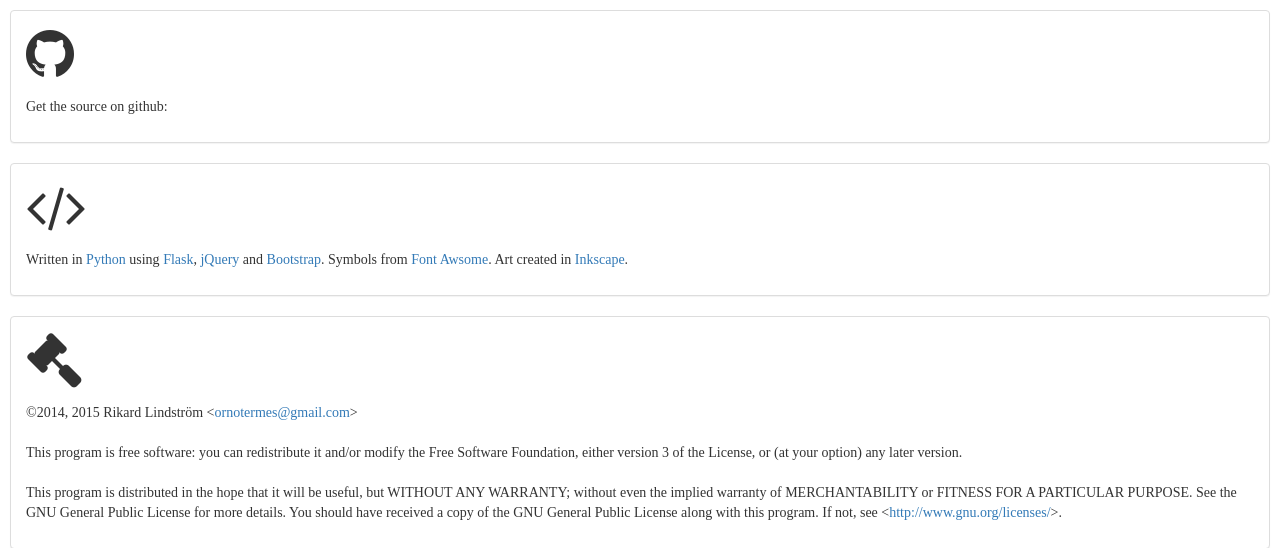
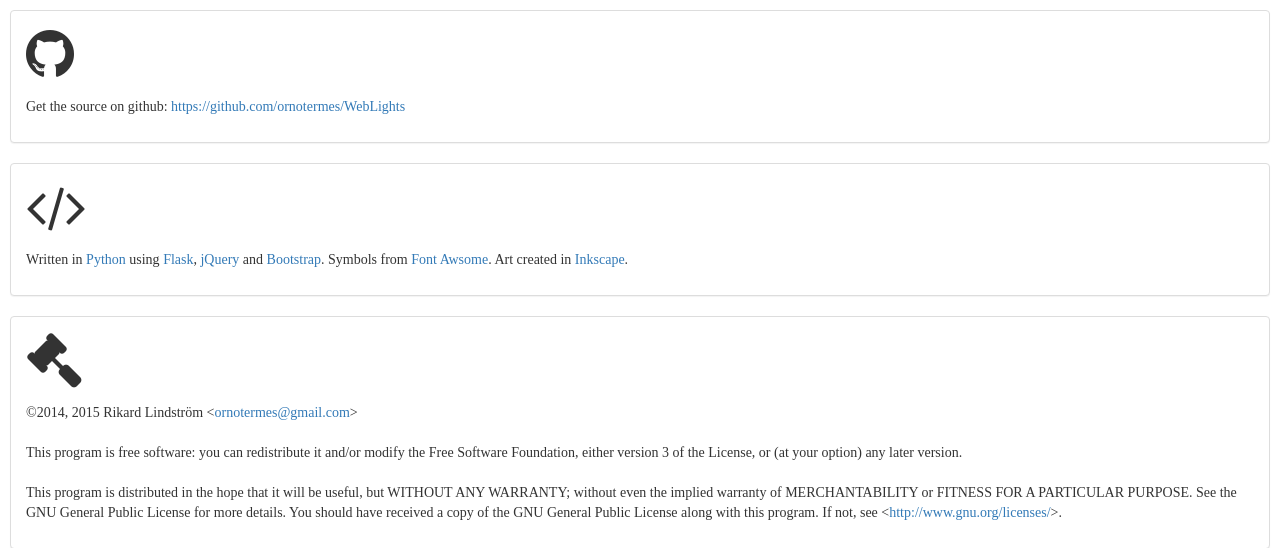
Before and after one commit to ornotermes/WebLights, a Python web app: template templates/about.html in a window 1280 px wide. Shown: the part 67-615 px from the top of the page. Run offline with Jinja, Linux system fonts and the light colour scheme; the template is opened without the code that fills it, so the values that code supplies are empty; some libraries are stand-ins or nearby versions; some web fonts are replaced.

Commit message:
Added Github link to about.html

```diff
--- a/templates/about.html
+++ b/templates/about.html
@@ -7,7 +7,7 @@
 	<div class="panel-body">
 		<div class="fa fa-github fa-4x"></div>
 		<p>
-			Get the source on github:
+			Get the source on github: <a target="_blank" href="https://github.com/ornotermes/WebLights">https://github.com/ornotermes/WebLights</a>
 		</p>
 	</div>
 </div>
```
